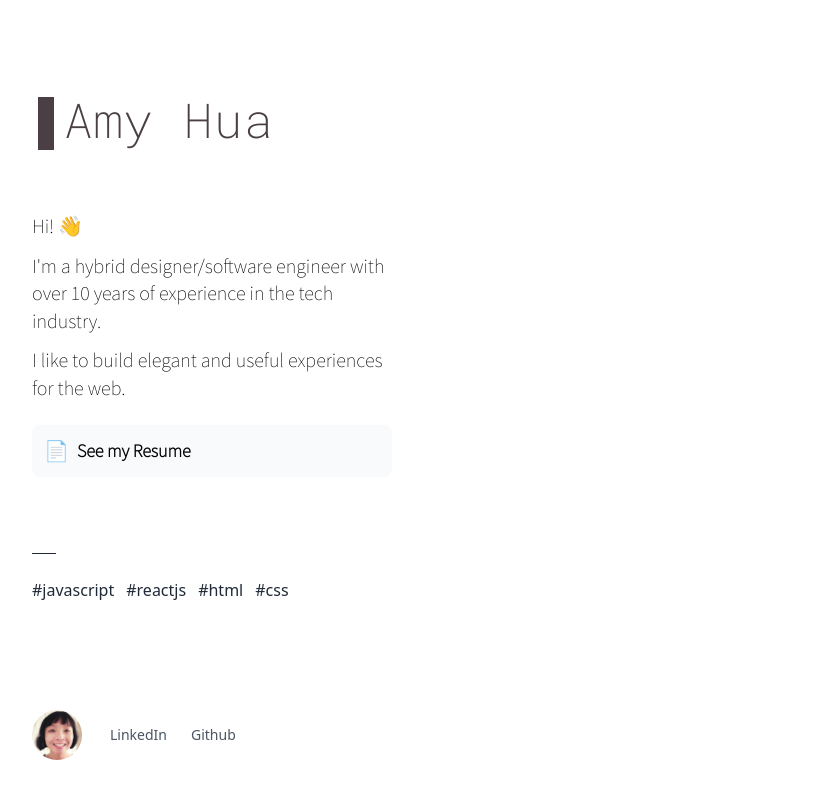
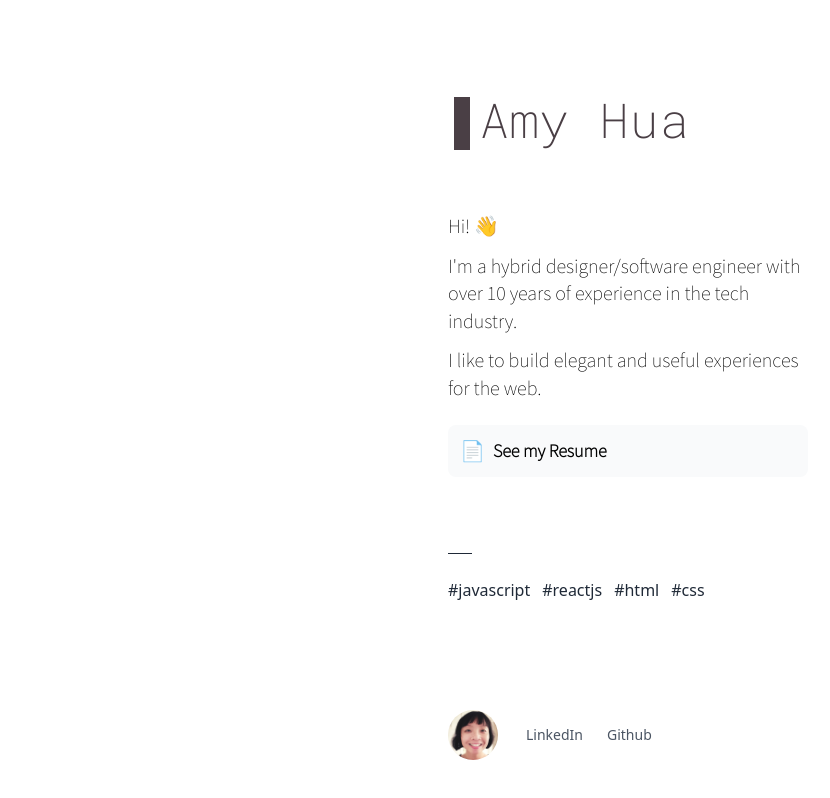
Before and after one commit to amyhua/amyhua.github.io, a Next.js app: page / in a window 1280 px wide. Shown: the whole page, without its empty margins (8-838 px from the left). Built offline with nearby package versions, Linux system fonts and the light colour scheme.

Commit message:
Center content

```diff
--- a/pages/index.tsx
+++ b/pages/index.tsx
@@ -34,7 +34,7 @@ export default function Home() {
         <meta name="viewport" content="width=device-width, initial-scale=1" />
         <link rel="icon" href="/favicon.ico" />
       </Head>
-      <main>
+      <main className="mx-auto max-w-md">
         <div className="max-w-md flex flex-col justify-between min-h-screen">
           <header className="p-10">
             <h1 className={classNames(
```
